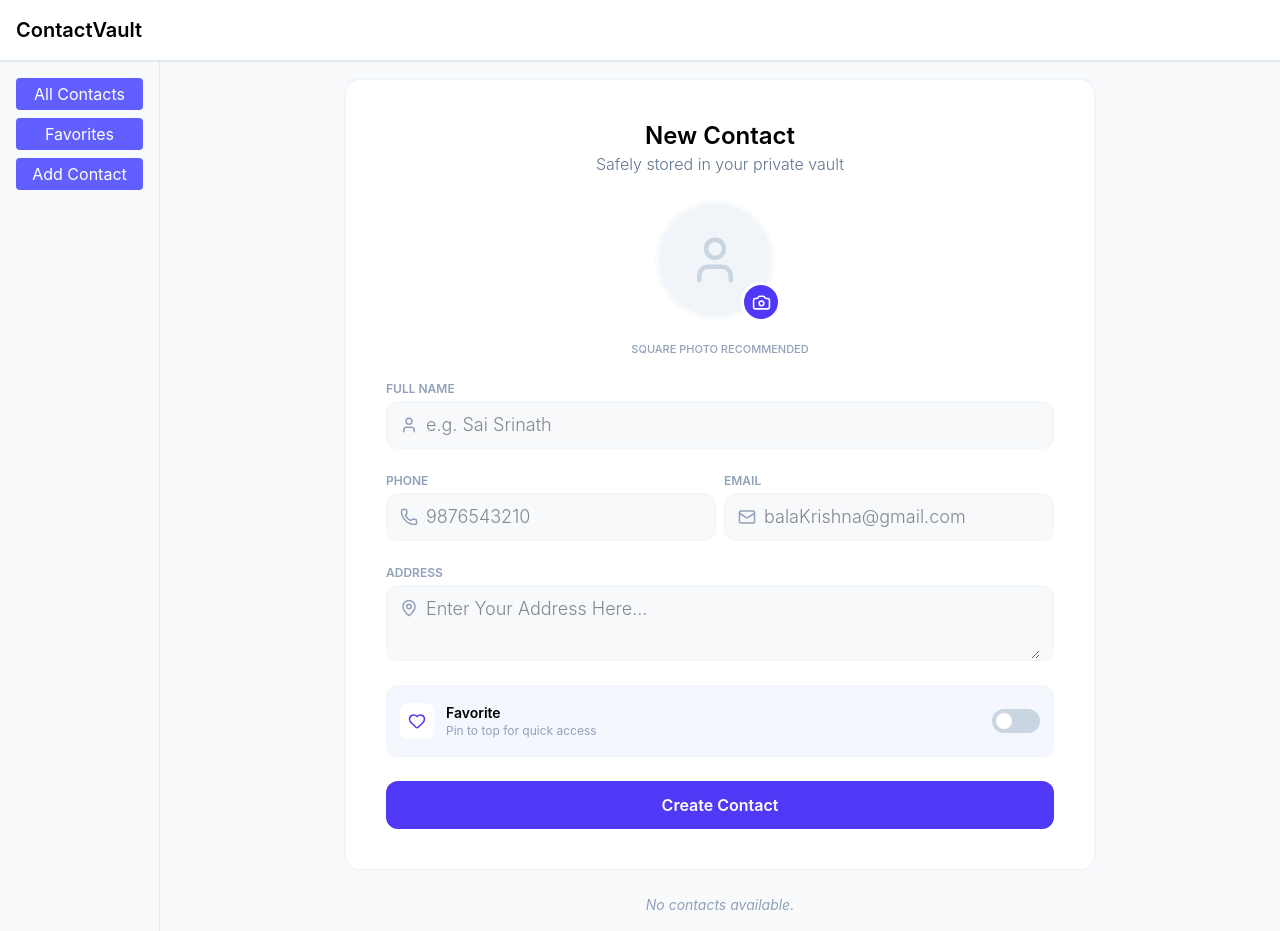
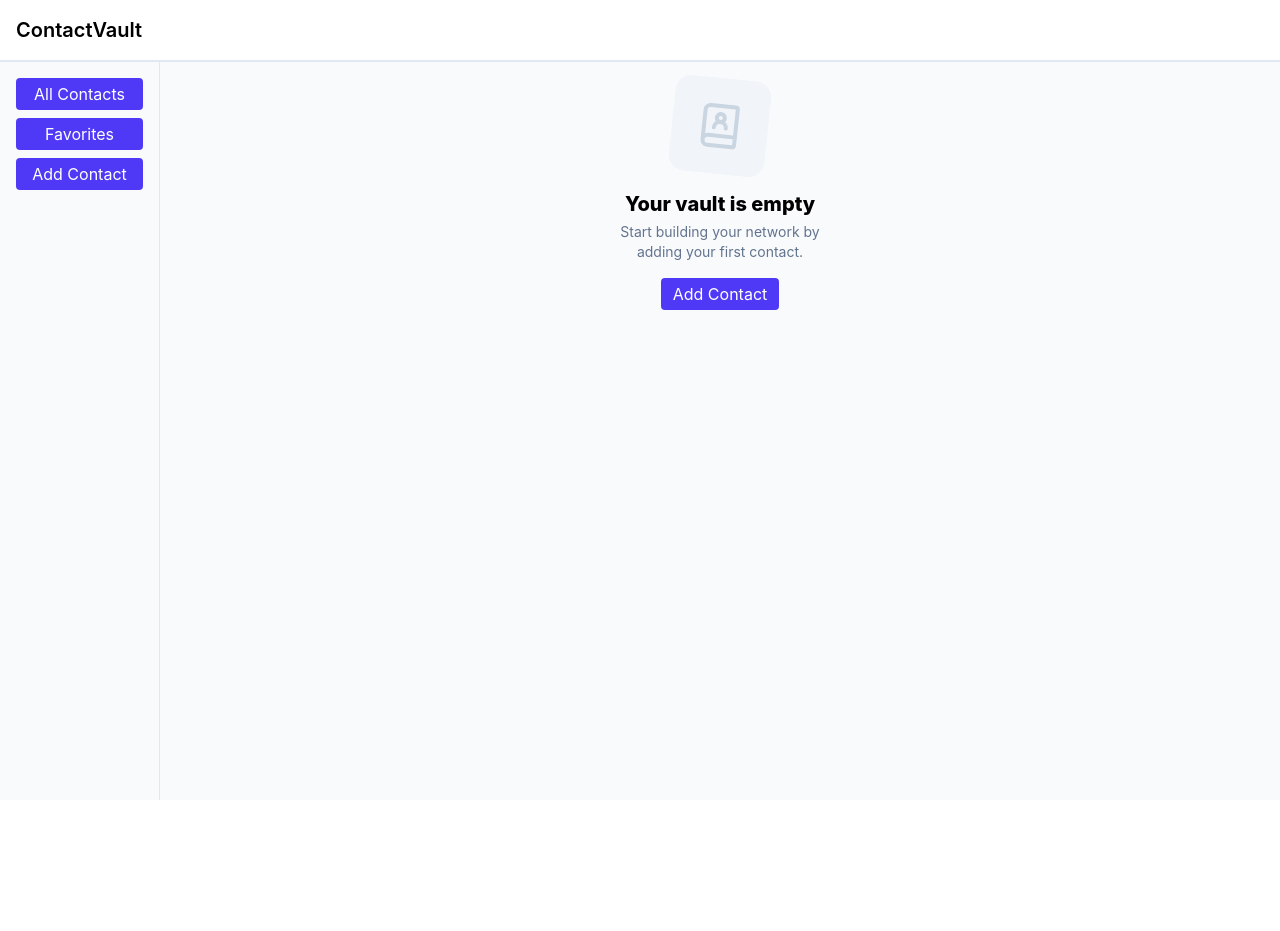
Before and after one commit to srinathj-dev/contact-vault, a React (Vite) app: page / in a window 1280 px wide. After the commit the page ends 800 px from the top, so only its background shows below. Built offline with nearby package versions, Linux system fonts and the light colour scheme.

Commit message:
toogle the open screen

```diff
--- /dev/null
+++ b/src/components/AddContactBtn.jsx
@@ -0,0 +1,14 @@
+const addContactBtn = ({ displayForm }) => {
+  return (
+    <button
+      className="btn-primary"
+      onClick={() => {
+        displayForm();
+      }}
+    >
+      Add Contact
+    </button>
+  );
+};
+
+export default addContactBtn;
--- a/src/components/ContactsList.jsx
+++ b/src/components/ContactsList.jsx
@@ -1,14 +1,28 @@
 import ContactCard from './ContactCard';
+import AddContactBtn from './AddContactBtn';
+import { BookUser } from 'lucide-react';
 
-const ContactsList = ({ contacts, onDelete, onEdit, display }) => {
+const ContactsList = ({ contacts, onDelete, onEdit, display, displayForm }) => {
   if (!contacts || contacts.length === 0) {
     return (
-      <p className="text-slate-400 text-sm italic">No contacts available.</p>
+      <div className="w-3/5 flex flex-col justify-center items-center gap-4">
+        <BookUser className="w-24 h-24 text-slate-300 bg-slate-100 p-6 rounded-2xl rotate-6" />
+        <div className="flex flex-col items-center justify-center gap-1">
+          <h2 className="text-xl font-extrabold">Your vault is empty</h2>
+          <p className="text-slate-500 text-sm text-wrap text-center">
+            Start building your network by adding your first contact.
+          </p>
+        </div>
+        <div>
+          <AddContactBtn displayForm={displayForm} />
+        </div>
+      </div>
     );
   }
 
   return (
     <div className={`w-full flex flex-col gap-4 ${display}`}>
+      <AddContactBtn displayForm={displayForm} />
       {contacts.map((contact) => {
         return (
           <ContactCard
--- a/src/components/Sidebar.jsx
+++ b/src/components/Sidebar.jsx
@@ -1,3 +1,5 @@
+import AddContactBtn from './AddContactBtn';
+
 const Sidebar = () => {
   // here requirement is vertical alignment of elements with gap-2 using grid is easy to understand,
   // grid is for vertical allignment gap-2 is for gap,
@@ -7,10 +9,10 @@ const Sidebar = () => {
       <nav className="flex  flex-col gap-2">
         <button className="btn-primary">All Contacts</button>
         <button className="btn-primary">Favorites</button>
-        <button className="btn-primary">Add Contact</button>
+        <AddContactBtn />
       </nav>
     </aside>
-  )
-}
+  );
+};
 
-export default Sidebar
+export default Sidebar;
--- a/src/index.css
+++ b/src/index.css
@@ -15,8 +15,8 @@
 
 
   .btn-primary {
-    @apply bg-primary text-white p-1 px-3 rounded-sm font-brand transition-all duration-500 ease-in-out;
-    @apply hover:bg-blue-700 active:scale-95;
+    @apply bg-indigo-600 text-white p-1 px-3 rounded-sm font-brand transition-all duration-500 ease-in-out;
+    @apply hover:bg-indigo-800 active:scale-95;
   }
 
   .input-primary{
--- a/src/pages/HomePage.jsx
+++ b/src/pages/HomePage.jsx
@@ -22,6 +22,7 @@ const HomePage = () => {
     }
   });
 
+  const [displayContactForm, setDisplayContactForm] = useState(false);
   const [editingContact, setEditingContact] = useState(null);
 
   let deleteContact = function (keyValue) {
@@ -37,6 +38,9 @@ const HomePage = () => {
       return [...withoutContact, contact];
     });
     setEditingContact(null);
+    setDisplayContactForm((prev) => {
+      return !prev;
+    });
   }
 
   useEffect(() => {
@@ -45,10 +49,20 @@ const HomePage = () => {
 
   function onCancel() {
     setEditingContact(null);
+    setDisplayContactForm(false);
   }
 
   function editContact(contact) {
     setEditingContact(contact);
+    setDisplayContactForm(true);
+  }
+
+  function displayForm() {
+    console.log('display form');
+    setEditingContact(null);
+    setDisplayContactForm((prev) => {
+      return !prev;
+    });
   }
 
   return (
@@ -68,17 +82,21 @@ const HomePage = () => {
       ) : (
         <></>
       )}
+      {displayContactForm ? (
         <AddContact
           key={editingContact?.id || ''}
           editingContact={editingContact}
           onAddContact={upsertContact}
         />
+      ) : (
         <ContactsList
           contacts={contacts}
           onDelete={deleteContact}
           onEdit={editContact}
           display={editingContact ? 'hidden' : 'flex'}
+          displayForm={displayForm}
         />
+      )}
     </div>
   );
 };
```
Also changed, not shown: src/components/Layout.jsx (+7 -8 lines). Lines whose indentation alone changed are shown as unchanged.
